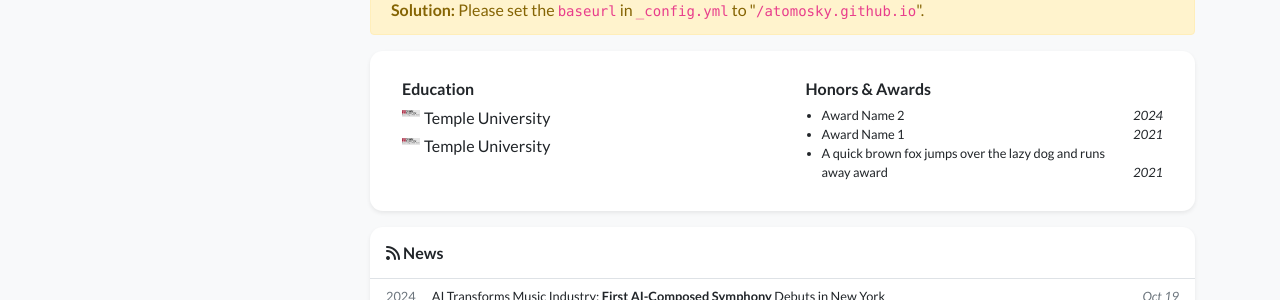
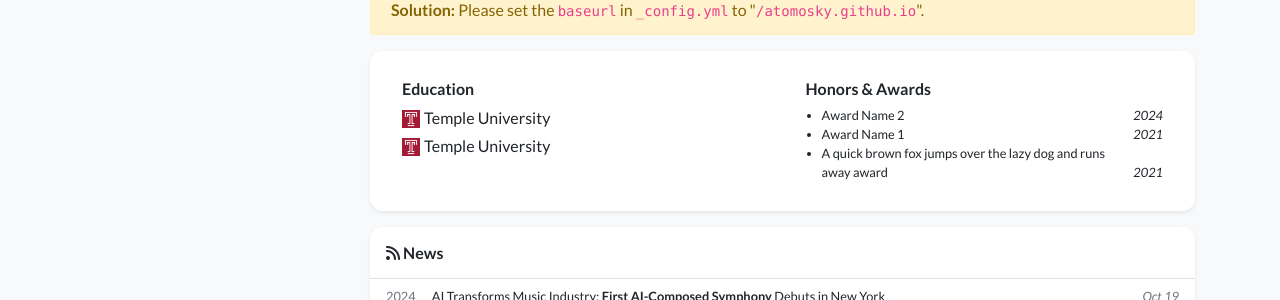
Before and after one commit to atomosky/atomosky.github.io, a Jekyll site: the page built from index.html, in a window 1280 px wide. Shown: the part 569-869 px from the top of the page. Built offline with Jekyll 4.4.1, drawn with Linux system fonts in a browser that asks for light colours; nearby versions of some CDN libraries; a style sheet for code colours, icons or effects is not loaded.

Commit message:
Update education logos in profile.yml

```diff
--- a/_data/profile.yml
+++ b/_data/profile.yml
@@ -39,11 +39,11 @@ portrait_url: assets/images/photos/original-7E594FDA-8862-473D-8930-48E592D56BC0
 
 education:
 - name: Temple University
-  logo: assets/images/badges/Screenshot 2026-01-29 174125.png
+  logo: assets/images/badges/Screenshot 2026-01-29 174819.png
   degree: MPH in Health Policy and Management
   Graduation: 2024
 - name: Temple University
-  logo: assets/images/badges/Screenshot 2026-01-29 174125.png
+  logo: assets/images/badges/Screenshot 2026-01-29 174819.png
   Degree: BS in Kinesiology, Health Professions Concentration
   Graduation: 2017
 
```
